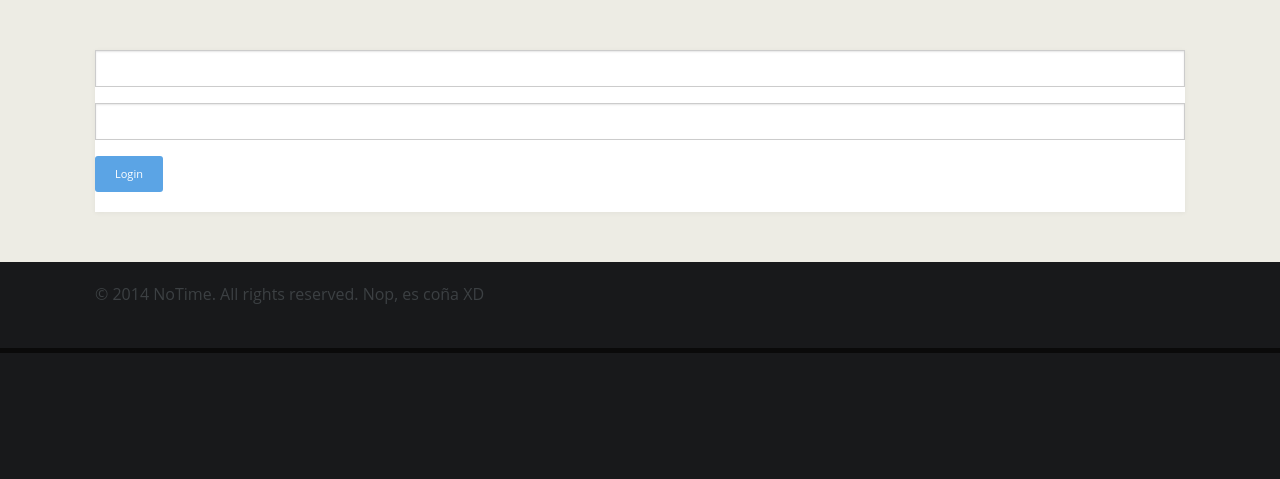
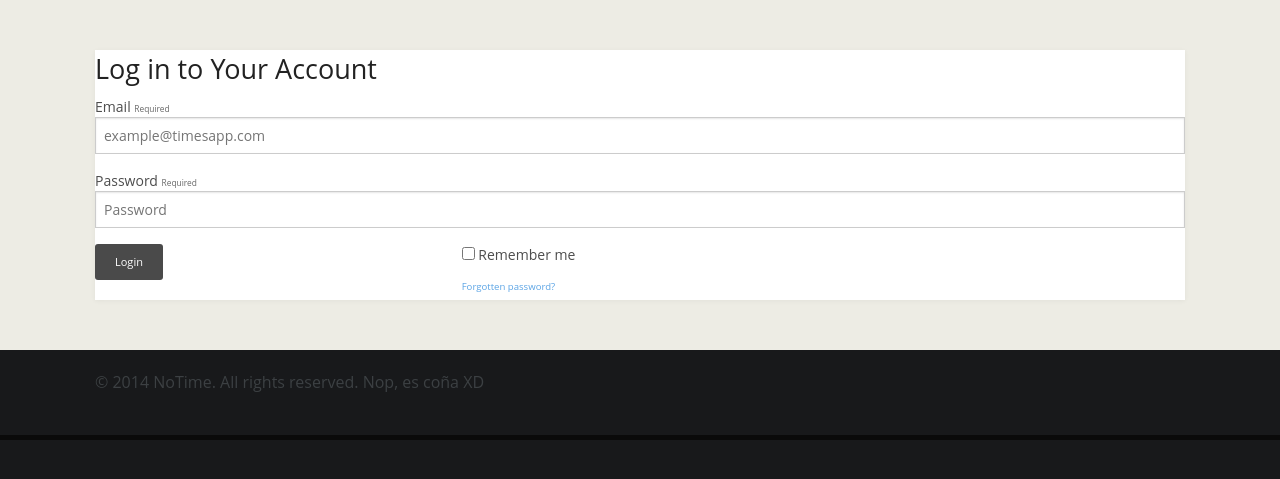
Before and after one commit to darkbox/TimesApp, a CakePHP app: the page made by app/View/Login/index.ctp in a window 1280 px wide. Shown: the part 60-539 px from the top of the page. Run offline with PHP 8.4 and a stand-in for CakePHP, Linux system fonts and the light colour scheme; the template is opened without the code that fills it, so the values that code supplies are empty; some libraries are stand-ins or nearby versions.

Commit message:
Layout para login

```diff
--- a/app/Controller/LoginController.php
+++ b/app/Controller/LoginController.php
@@ -31,6 +31,8 @@ class LoginController extends AppController {
 	 * @return  void redirection
 	 */
 	public function index(){
+		$this->layout = 'login';
+
 		if ($this->request->is('post')) {
 			if ($this->Auth->login()) {
 				return $this->redirect($this->Auth->redirect());
--- a/app/View/Helper/Fn5Helper.php
+++ b/app/View/Helper/Fn5Helper.php
@@ -29,7 +29,7 @@ class Fn5Helper extends AppHelper {
 				$out = "<i class='status active has-tip' data-tooltip title='" . __('Active') . "'></i>";
 				break;
 
-			default:
+			default: // inactivo
 				$out = "<i class='status inactive has-tip has-tip' data-tooltip title='" . __('Inactive') . "'></i>";
 				break;
 		}
--- a/app/View/Login/index.ctp
+++ b/app/View/Login/index.ctp
@@ -1,5 +1,30 @@
-<form action="<?php Router::url(array('controller' => 'log', 'action' => 'in')); ?>" method="post">
-	<input type="text" name="data[User][email]" required/>
-	<input type="password" name="data[User][password]" required/>
-	<input type="submit" class="button tiny radius primary" value="<?php echo __('Login'); ?>" />
+<h3>Log in to Your Account</h3>
+<form action="<?php Router::url(array('controller' => 'log', 'action' => 'in')); ?>" method="post" data-abide>
+<div class="email-field">
+  <label>Email
+    <small>Required</small>
+    <input type="email" name="data[User][email]" placeholder="example@timesapp.com" pattern="email" required/>
+  </label>
+  <small class="error">An email address is required.</small>
+</div>
+<div class="password-field">
+  <label>Password
+    <small>Required</small>
+    <input type="password" name="data[User][password]" placeholder="Password" required/>
+  </label>
+  <small class="error">A password is required.</small>
+</div>
+  <div class="row">
+    <div class="small-4 medium-4 large-4 columns"><input type="submit" value="<?php echo __('Login'); ?>" class="tiny radius secondary button"/></div>
+    <div class="small-8 medium-8 large-8 columns">
+      <div class="remember-field">
+        <label>
+          <input type="checkbox" name=""/>
+           Remember me
+        </label>
+      </div>
+      <a href=""><small>Forgotten password?</small></a>
+    </div>
+  </div>
+
 </form>
```
Also changed, not shown: app/Config/core.php (+5 -2 lines), app/View/Layouts/login.ctp (added, +57 -0 lines).
